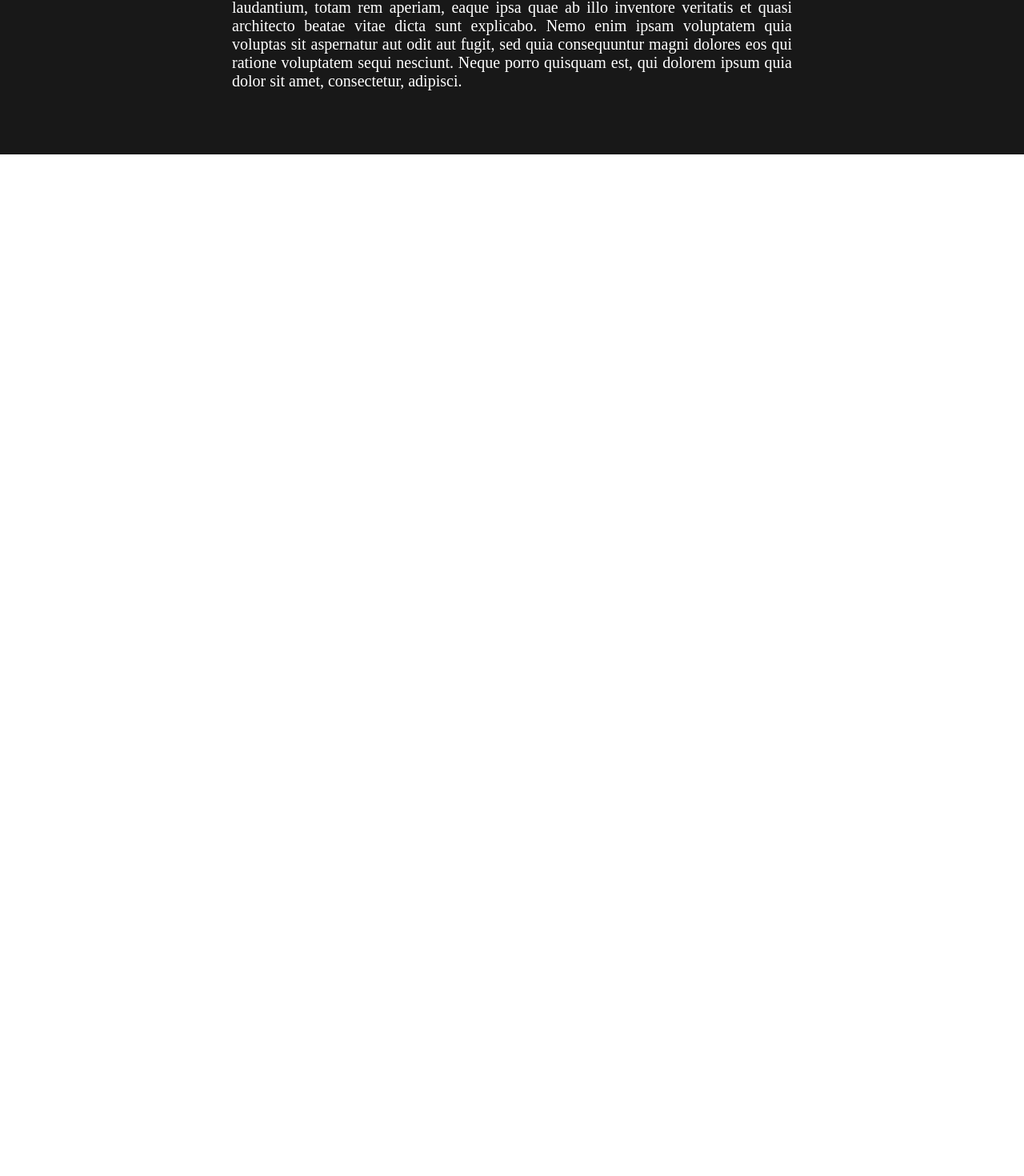
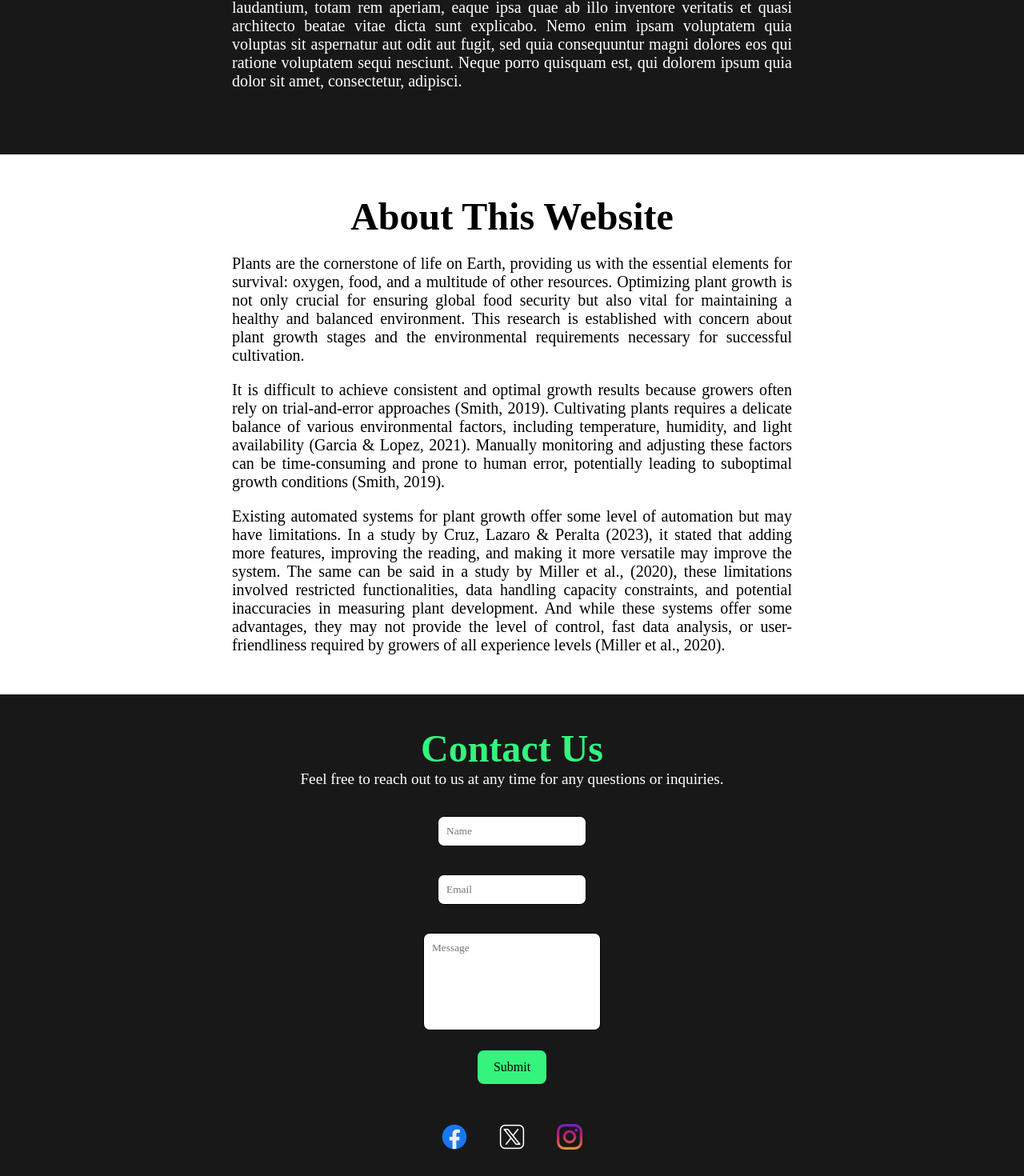
Before and after one commit to seannn9/Thesis-Webpage-Mockup, a React (Vite) app: page / in a window 1280 px wide. Shown: the part 872-2342 px from the top of the page at 80% size. Before the commit the page ends 1065 px from the top, so only its background shows below. Built offline with nearby package versions, Linux system fonts and the light colour scheme.

Commit message:
changed about and contact from separate pages to sections in the homepage

```diff
--- a/package.json
+++ b/package.json
@@ -12,7 +12,8 @@
   "dependencies": {
     "react": "^18.3.1",
     "react-dom": "^18.3.1",
-    "react-router-dom": "^6.27.0"
+    "react-router-dom": "^6.27.0",
+    "react-router-hash-link": "^2.4.3"
   },
   "devDependencies": {
     "@eslint/js": "^9.11.1",
--- a/src/App.css
+++ b/src/App.css
@@ -69,12 +69,12 @@
 .backgroundContainer .thesisTitle {
     background-color: aliceblue;
     opacity: 0.75;
+    font-size: 48px;
     font-family: "Futura";
     border-radius: 20px;
     max-width: 700px;
     padding: 20px;
     margin-left: 50px;
-    font-size: 48px;
 }
 
 .introduction {
@@ -98,3 +98,56 @@
     max-width: 700px;
     margin: 0 auto;
 }
+
+.aboutSection {
+    text-align: center;
+    padding: 50px 40px;
+}
+
+.aboutSection h2 {
+    font-family: "Futura Hv BT";
+    font-size: 48px;
+}
+
+.aboutSection p {
+    font-family: "Futura Lt BT";
+    padding-top: 20px;
+    text-align: justify;
+    font-size: 20px;
+    max-width: 700px;
+    margin: 0 auto;
+}
+
+.contactContainer {
+    text-align: center;
+    padding: 40px 40px;
+    background-color: #181818;
+}
+
+.contactContainer h2 {
+    font-family: "Futura Hv BT";
+    font-size: 48px;
+    color: #34f47e;
+}
+
+.contactContainer p {
+    color: white;
+}
+
+.contactContainer form {
+    margin-top: 20px;
+}
+
+.contactContainer form input,
+.contactContainer form textarea {
+    margin: 15px 0px 20px 0px;
+    padding: 10px 10px;
+    outline: none;
+    border: 1px solid;
+    border-radius: 8px;
+    font-family: "Futura Lt BT";
+}
+
+.socialMedia img {
+    margin: 50px 20px 0px 20px;
+}
--- a/src/pages/About.jsx
+++ b/src/pages/About.jsx
@@ -1,20 +1,45 @@
 import React from "react";
-import { Link } from "react-router-dom";
 
 function About() {
     return (
         <>
-            <div className="navbar">
-                <Link to="/">Home</Link>
-                <Link className="active" to="/about">
-                    About
-                </Link>
-                <Link to="/contact">Contact</Link>
-                <Link to="/parameters">Parameters</Link>
-                <Link to="/presets">Presets</Link>
-                <Link className="loginNav" to="/login">
-                    Login
-                </Link>
+            <div className="aboutSection" id="about">
+                <h2>About This Website</h2>
+                <p>
+                    Plants are the cornerstone of life on Earth, providing us
+                    with the essential elements for survival: oxygen, food, and
+                    a multitude of other resources. Optimizing plant growth is
+                    not only crucial for ensuring global food security but also
+                    vital for maintaining a healthy and balanced environment.
+                    This research is established with concern about plant growth
+                    stages and the environmental requirements necessary for
+                    successful cultivation.
+                </p>
+                <p>
+                    It is difficult to achieve consistent and optimal growth
+                    results because growers often rely on trial-and-error
+                    approaches (Smith, 2019). Cultivating plants requires a
+                    delicate balance of various environmental factors, including
+                    temperature, humidity, and light availability (Garcia &
+                    Lopez, 2021). Manually monitoring and adjusting these
+                    factors can be time-consuming and prone to human error,
+                    potentially leading to suboptimal growth conditions (Smith,
+                    2019).
+                </p>
+                <p>
+                    Existing automated systems for plant growth offer some level
+                    of automation but may have limitations. In a study by Cruz,
+                    Lazaro & Peralta (2023), it stated that adding more
+                    features, improving the reading, and making it more
+                    versatile may improve the system. The same can be said in a
+                    study by Miller et al., (2020), these limitations involved
+                    restricted functionalities, data handling capacity
+                    constraints, and potential inaccuracies in measuring plant
+                    development. And while these systems offer some advantages,
+                    they may not provide the level of control, fast data
+                    analysis, or user-friendliness required by growers of all
+                    experience levels (Miller et al., 2020).
+                </p>
             </div>
         </>
     );
--- a/src/pages/Contact.jsx
+++ b/src/pages/Contact.jsx
@@ -1,19 +1,48 @@
-import { Link } from "react-router-dom";
+import facebook from "../images/facebook.png";
+import twitter from "../images/twitter.png";
+import instagram from "../images/instagram.png";
 
 function Contact() {
     return (
         <>
-            <div className="navbar">
-                <Link to="/">Home</Link>
-                <Link to="/about">About</Link>
-                <Link className="active" to="/contact">
-                    Contact
-                </Link>
-                <Link to="/parameters">Parameters</Link>
-                <Link to="/presets">Presets</Link>
-                <Link className="loginNav" to="/login">
-                    Login
-                </Link>
+            <div className="contactContainer" id="contact">
+                <h2>Contact Us</h2>
+                <p>
+                    Feel free to reach out to us at any time for any questions
+                    or inquiries.
+                </p>
+                <div className="contactForm">
+                    <form>
+                        <input type="text" placeholder="Name" required />
+                        <br />
+                        <input type="email" placeholder="Email" required />
+                        <br />
+                        <textarea
+                            placeholder="Message"
+                            required
+                            style={{
+                                resize: "none",
+                                width: "200px",
+                                height: "100px",
+                            }}
+                        ></textarea>
+                        <br />
+                        <button type="submit" className="submit">
+                            Submit
+                        </button>
+                    </form>
+                </div>
+                <div className="socialMedia">
+                    <a href="#" target="_blank" rel="noreferrer">
+                        <img src={facebook} alt="Facebook" />
+                    </a>
+                    <a href="#" target="_blank" rel="noreferrer">
+                        <img src={twitter} alt="Twitter" />
+                    </a>
+                    <a href="#" target="_blank" rel="noreferrer">
+                        <img src={instagram} alt="Instagram" />
+                    </a>
+                </div>
             </div>
         </>
     );
--- a/src/pages/Home.jsx
+++ b/src/pages/Home.jsx
@@ -1,5 +1,8 @@
 import React from "react";
 import { Link } from "react-router-dom";
+import { HashLink } from "react-router-hash-link";
+import About from "./About";
+import Contact from "./Contact";
 
 function Home() {
     return (
@@ -8,8 +11,12 @@ function Home() {
                 <Link className="active" to="/">
                     Home
                 </Link>
-                <Link to="/about">About</Link>
-                <Link to="/contact">Contact</Link>
+                <HashLink to="#about" smooth>
+                    About
+                </HashLink>
+                <HashLink to="#contact" smooth>
+                    Contact
+                </HashLink>
                 <Link to="/parameters">Parameters</Link>
                 <Link to="/presets">Presets</Link>
                 <Link className="loginNav" to="/login">
@@ -41,6 +48,8 @@ function Home() {
                     dolorem ipsum quia dolor sit amet, consectetur, adipisci.
                 </p>
             </div>
+            <About />
+            <Contact />
         </>
     );
 }
--- a/src/pages/Login.jsx
+++ b/src/pages/Login.jsx
@@ -1,12 +1,17 @@
 import { Link } from "react-router-dom";
+import { HashLink } from "react-router-hash-link";
 
 function Login() {
     return (
         <>
             <div className="navbar">
                 <Link to="/">Home</Link>
-                <Link to="/about">About</Link>
-                <Link to="/contact">Contact</Link>
+                <HashLink to="/#about" smooth>
+                    About
+                </HashLink>
+                <HashLink to="/#contact" smooth>
+                    Contact
+                </HashLink>
                 <Link to="/parameters">Parameters</Link>
                 <Link to="/presets">Presets</Link>
                 <Link className="active loginNav" to="/login">
--- a/src/pages/Parameters.jsx
+++ b/src/pages/Parameters.jsx
@@ -1,4 +1,5 @@
 import { Link } from "react-router-dom";
+import { HashLink } from "react-router-hash-link";
 import React from "react";
 import "../styles/Parameters.css";
 import humidityImg from "../images/humidity.png";
@@ -12,8 +13,12 @@ function Parameters() {
         <>
             <div className="navbar">
                 <Link to="/">Home</Link>
-                <Link to="/about">About</Link>
-                <Link to="/contact">Contact</Link>
+                <HashLink to="/#about" smooth>
+                    About
+                </HashLink>
+                <HashLink to="/#contact" smooth>
+                    Contact
+                </HashLink>
                 <Link className="active" to="/parameters">
                     Parameters
                 </Link>
--- a/src/pages/Presets.jsx
+++ b/src/pages/Presets.jsx
@@ -1,5 +1,6 @@
 import React from "react";
 import { Link } from "react-router-dom";
+import { HashLink } from "react-router-hash-link";
 import PresetCard from "../components/PresetCard";
 import addImg from "../images/add.png";
 
@@ -8,8 +9,12 @@ function Presets() {
         <>
             <div className="navbar">
                 <Link to="/">Home</Link>
-                <Link to="/about">About</Link>
-                <Link to="/contact">Contact</Link>
+                <HashLink to="/#about" smooth>
+                    About
+                </HashLink>
+                <HashLink to="/#contact" smooth>
+                    Contact
+                </HashLink>
                 <Link to="/parameters">Parameters</Link>
                 <Link className="active" to="/presets">
                     Presets
--- a/src/styles/Parameters.css
+++ b/src/styles/Parameters.css
@@ -81,8 +81,7 @@
 
 .savePreset .saveBtn {
     padding: 20px 28px;
-    border: 1px solid black;
-    /* background-color: #181818; */
+    border: 1px solid white;
     color: white;
     cursor: pointer;
     border-radius: 8px;
@@ -104,6 +103,7 @@
 .saveBtn:hover {
     background-position: -50% 100%;
     color: #181818;
+    border-color: black;
 }
 
 .presetContainer a {
```
Also changed, not shown: 1 other file (tests, documents, lock files or other folders).
